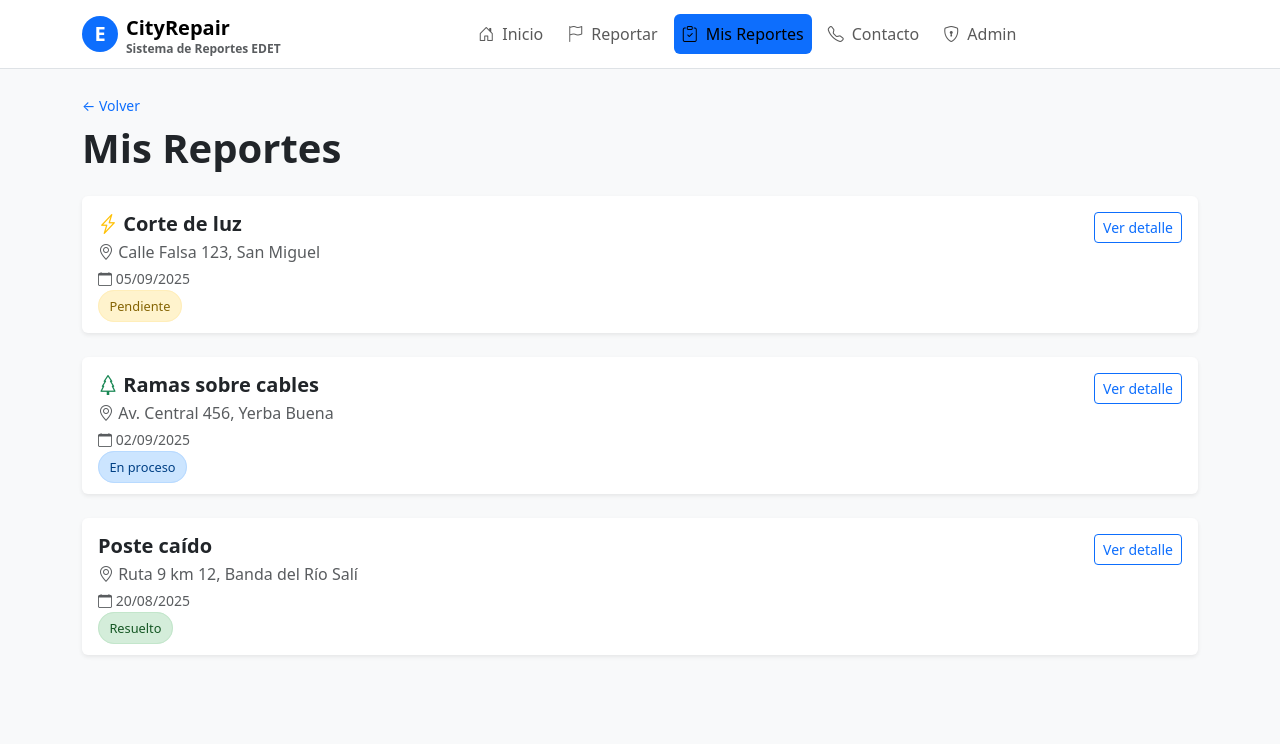
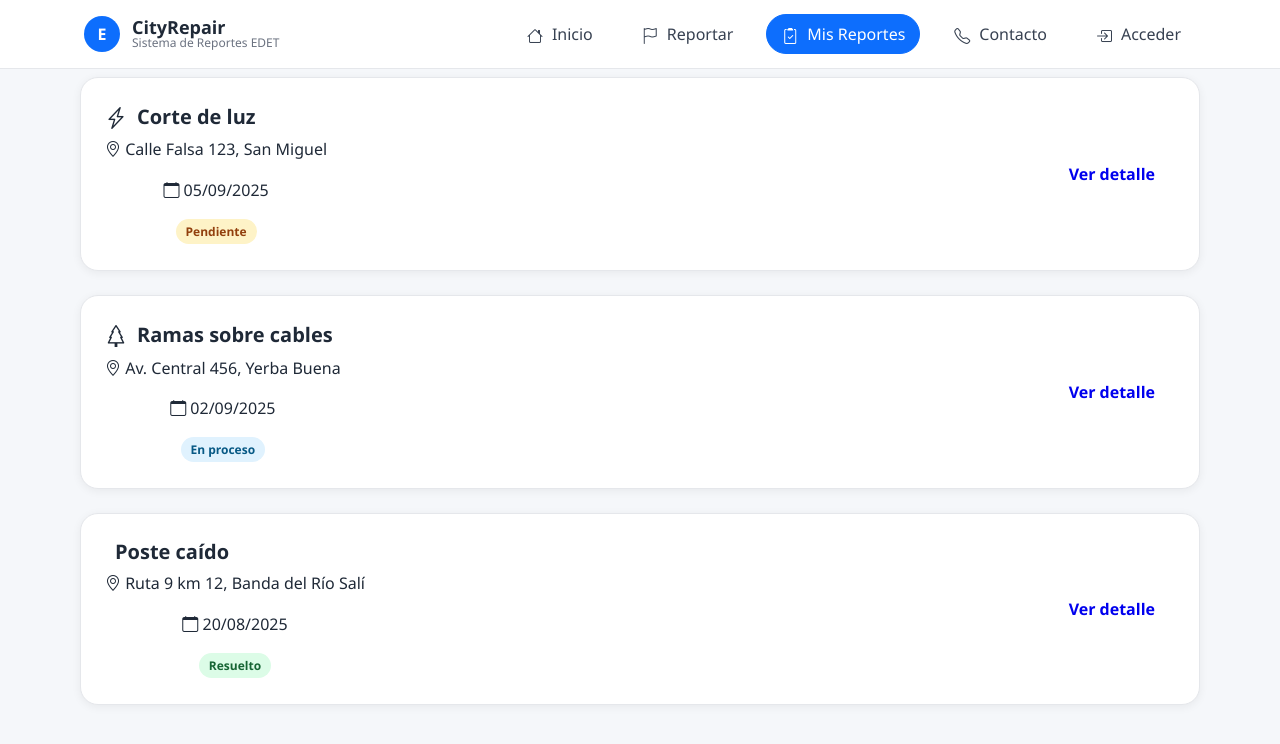
Before and after one commit to AitanaMJ/cityrepair-web, a plain HTML site: page pages/mis-reportes.html in a window 1280 px wide. Drawn offline with nearby package versions, Linux system fonts and the light colour scheme.

Commit message:
modifique navbar

```diff
--- a/pages/mis-reportes.html
+++ b/pages/mis-reportes.html
@@ -4,69 +4,71 @@
   <meta charset="UTF-8" />
   <meta name="viewport" content="width=device-width, initial-scale=1" />
   <title>CityRepair • Mis Reportes</title>
-  <link href="https://cdn.jsdelivr.net/npm/bootstrap@5.3.3/dist/css/bootstrap.min.css" rel="stylesheet" />
-  <link href="https://cdn.jsdelivr.net/npm/bootstrap-icons@1.11.3/font/bootstrap-icons.css" rel="stylesheet" />
-  <style>
-    body {
-      background: #f8f9fa;
-    }
-    .brand-badge {
-      width: 2.25rem; height: 2.25rem; border-radius: 50%;
-      display: grid; place-items: center;
-      background:#0d6efd; color:#fff; font-weight:700;
-    }
-    .status-badge {
-      font-size: .8rem;
-      padding: .35rem .65rem;
-      border-radius: 20px;
-    }
-    .status-pendiente {
-      background: #fff3cd;
-      color: #856404;
-      border: 1px solid #ffeeba;
-    }
-    .status-proceso {
-      background: #cce5ff;
-      color: #004085;
-      border: 1px solid #b8daff;
-    }
-    .status-resuelto {
-      background: #d4edda;
-      color: #155724;
-      border: 1px solid #c3e6cb;
-    }
-  </style>
+  <link rel="stylesheet" href="../src/css/styles.css">
+  <link rel="stylesheet" href="../src/css/mis-reportes.css">  <!-- nuevo -->
+  <link rel="stylesheet" href="https://cdn.jsdelivr.net/npm/bootstrap-icons@1.11.3/font/bootstrap-icons.css">
+
 </head>
 <body>
-<nav class="navbar navbar-expand-lg border-bottom bg-white sticky-top">
+<!-- ===== NAVBAR (mismo que index) ===== -->
+<header class="navbar">
   <div class="container">
-    <!-- Marca izquierda -->
-    <a class="navbar-brand fw-semibold d-flex align-items-center gap-2" href="../index.html">
-      <span class="brand-badge">E</span>
-      <span>
-        CityRepair
-        <small class="d-block text-muted lh-1" style="font-size:.75rem;">Sistema de Reportes EDET</small>
-      </span>
-    </a>
-    <button class="navbar-toggler" type="button" data-bs-toggle="collapse" data-bs-target="#navMain">
-      <span class="navbar-toggler-icon"></span>
+    <div class="brand-left">
+      <div class="avatar-sm">E</div>
+      <div class="brand-txt">
+        <span class="brand-title">CityRepair</span>
+        <span class="brand-sub">Sistema de Reportes EDET</span>
+      </div>
+    </div>
+
+    <nav class="nav-right">
+      <a class="nav-item" href="../index.html">
+        <span class="icon"><i class="bi bi-house"></i></span> Inicio
+      </a>
+      <a class="nav-item" href="./reportar.html">
+        <span class="icon"><i class="bi bi-flag"></i></span> Reportar
+      </a>
+      <a class="nav-item active" href="./mis-reportes.html">
+        <span class="icon"><i class="bi bi-clipboard2-check"></i></span> Mis Reportes
+      </a>
+      <a class="nav-item" href="./contacto.html">
+        <span class="icon"><i class="bi bi-telephone"></i></span> Contacto
+      </a>
+
+      <a class="nav-item" href="./login.html">
+        <span class="icon"><i class="bi bi-box-arrow-in-right"></i></span> Acceder
+      </a>
+    </nav>
+
+
+    <button class="hamburger" id="openDrawer" aria-label="Abrir menú">
+      <i class="bi bi-list"></i>
     </button>
-    <div class="collapse navbar-collapse" id="navMain">
-      <ul class="navbar-nav mx-auto nav-pills gap-2">
-        <li class="nav-item"><a class="nav-link d-inline-flex align-items-center gap-2" href="../index.html"><i class="bi bi-house-door"></i><span>Inicio</span></a></li>
-        <li class="nav-item"><a class="nav-link d-inline-flex align-items-center gap-2" href="./reportar.html"><i class="bi bi-flag"></i><span>Reportar</span></a></li>
-        <li class="nav-item"><a class="nav-link d-inline-flex align-items-center gap-2 active" href="./mis-reportes.html"><i class="bi bi-clipboard-check"></i><span>Mis Reportes</span></a></li>
-        <li class="nav-item"><a class="nav-link d-inline-flex align-items-center gap-2" href="./contacto.html"><i class="bi bi-telephone"></i><span>Contacto</span></a></li>
-        <li class="nav-item"><a class="nav-link d-inline-flex align-items-center gap-2" href="./admin.html"><i class="bi bi-shield-lock"></i><span>Admin</span></a></li>
-      </ul>
+  </div>
+  <div class="navbar-divider"></div>
+</header>
+
+<!-- Drawer para móvil (usa las clases que ya estiliza styles.css) -->
+<div class="drawer-overlay" id="drawerOverlay"></div>
+<aside class="drawer" id="drawer" aria-hidden="true">
+  <button class="drawer-close" id="closeDrawer" aria-label="Cerrar">×</button>
+  <div class="drawer-header">
+    <div class="avatar-sm">E</div>
+    <div class="brand-txt">
+      <span class="brand-title">CityRepair</span>
+      <span class="brand-sub">Sistema de Reportes EDET</span>
     </div>
   </div>
-</nav>
+  <nav class="drawer-nav">
+    <a class="drawer-link" href="../index.html"><i class="bi bi-house me-2"></i> Inicio</a>
+    <a class="drawer-link" href="./reportar.html"><i class="bi bi-flag me-2"></i> Reportar</a>
+    <a class="drawer-link" href="./mis-reportes.html"><i class="bi bi-clipboard2-check me-2"></i> Mis Reportes</a>
+    <a class="drawer-link" href="./contacto.html"><i class="bi bi-telephone me-2"></i> Contacto</a>
 
-<main class="container py-4">
-  <a href="../index.html" class="text-decoration-none small mb-2 d-inline-block">&larr; Volver</a>
-  <h1 class="fw-bold mb-4">Mis Reportes</h1>
+  </nav>
+</aside>
 
+<main class="container myreports">
   <!-- Lista de reportes -->
   <div class="row g-4">
     <!-- Reporte 1 -->
@@ -117,5 +119,6 @@
 </main>
 
 <script src="https://cdn.jsdelivr.net/npm/bootstrap@5.3.3/dist/js/bootstrap.bundle.min.js"></script>
+<script src="../src/js/app.js"></script>
 </body>
 </html>
--- /dev/null
+++ b/src/css/mis-reportes.css
@@ -0,0 +1,52 @@
+/* En Mis Reportes, apilar tarjetas */
+.myreports .row{
+  display: grid;               /* evita el flex de .row global */
+  grid-template-columns: 1fr;  /* una sola columna */
+  gap: 24px;                   /* separaciones entre tarjetas */
+}
+
+/* (opcional) toques visuales coherentes */
+.myreports .card{
+  border: 1px solid var(--stroke);
+  border-radius: var(--radius-xl);
+  box-shadow: var(--shadow);
+}
+.myreports .card-body{
+  display: flex;
+  align-items: center;
+  justify-content: space-between;
+  gap: 12px;
+}
+
+/* badges de estado (si no los tenías) */
+.status-badge{
+  display:inline-block; padding:4px 10px; border-radius:999px; font-weight:700; font-size:12px;
+}
+.status-pendiente{ background:#FEF3C7; color:#92400E; }
+.status-proceso{   background:#E0F2FE; color:#075985; }
+.status-resuelto{  background:#DCFCE7; color:#166534; }
+
+
+/* Título grande en tarjetas de Mis Reportes */
+.myreports .card h5{
+  font-size: 20px;        /* subilo si querés: 24–26px */
+  line-height: 1.2;
+  font-weight: 650;
+  margin: 0 0 8px;
+  display: flex;
+  align-items: center;
+  gap: 10px;              /* espacio con el ícono */
+}
+
+/* Que el ícono acompañe el tamaño del título */
+.myreports .card h5 .bi{
+  font-size: 22px;        /* mismo que el título */
+}
+
+
+
+/* Responsive: un toque más chico en móvil */
+@media (max-width: 600px){
+  .myreports .card h5{ font-size: 18px; }
+  .myreports .card h5 .bi{ font-size: 18px; }
+}
```
Also changed, not shown: index.html (+16 -3 lines), pages/contacto.html (+19 -3 lines), pages/login.html (+14 -0 lines), pages/reportar.html (+35 -23 lines).
